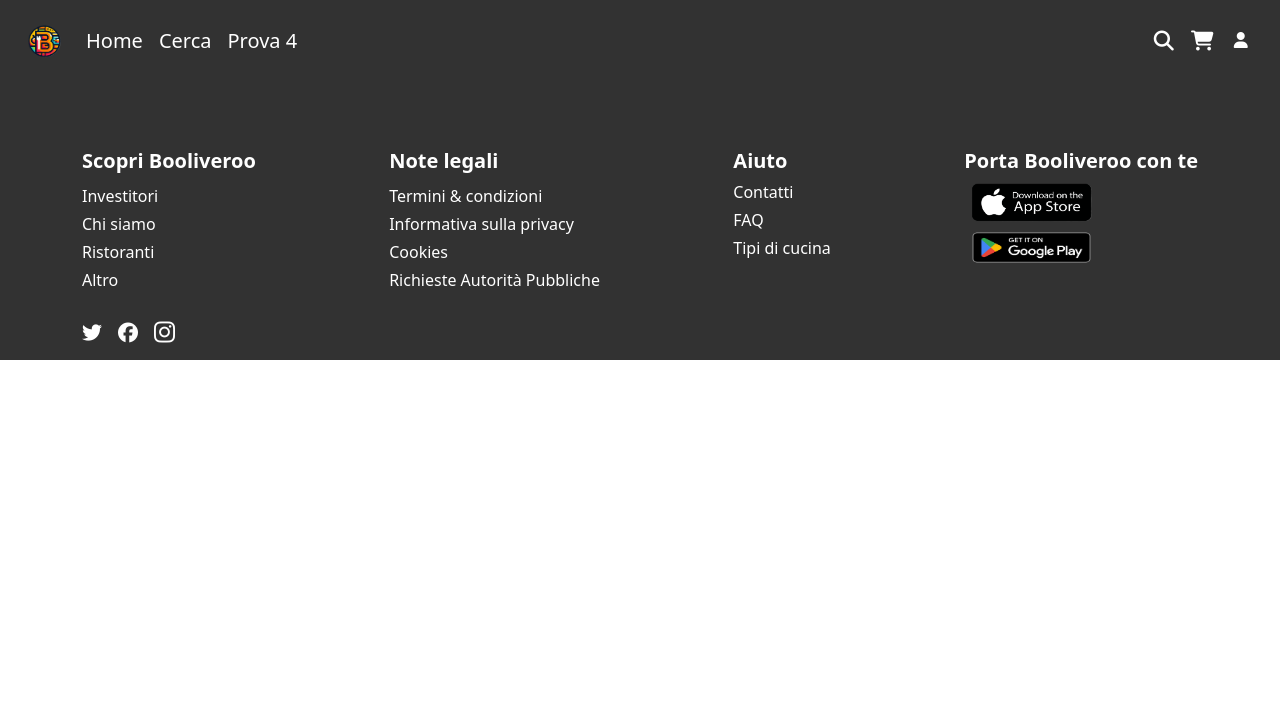
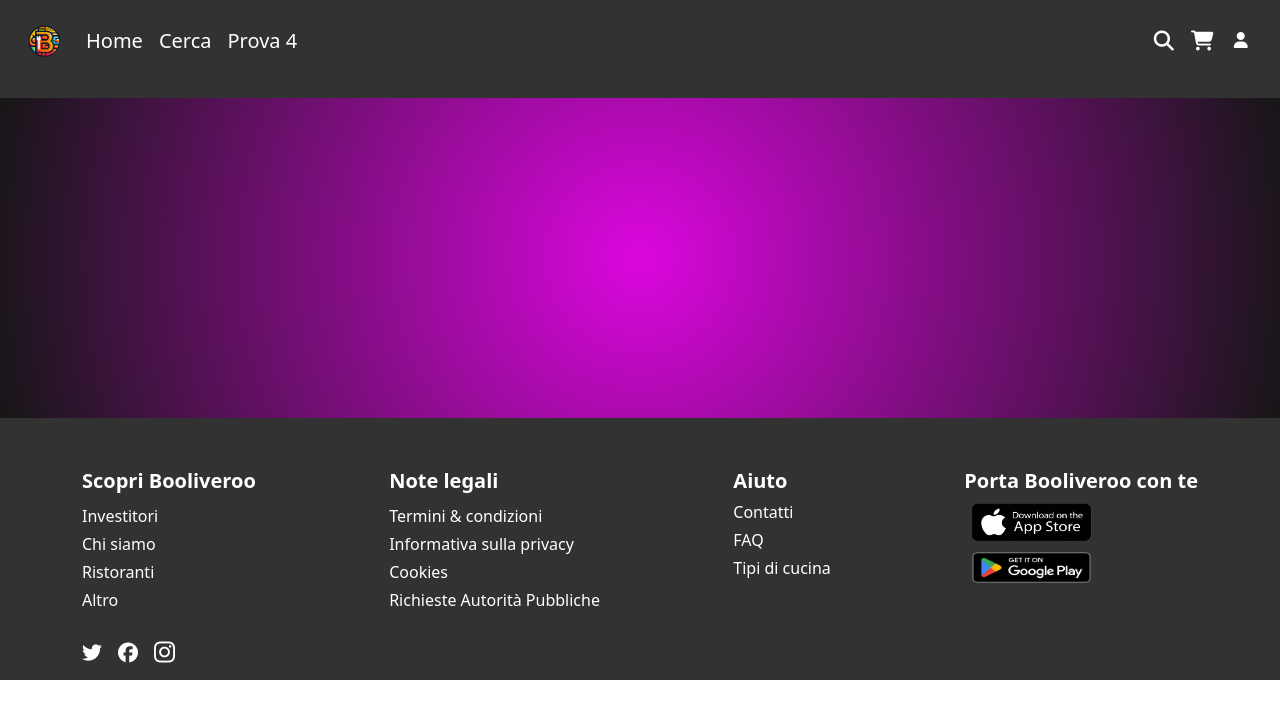
Before and after one commit to Vinffs/booliveroo-frontend, a Vue app: page /restaurants/1 in a window 1280 px wide. Shown: the top 718 px of the page. Built offline with nearby package versions, Linux system fonts and the light colour scheme; no server answers; a web font is replaced by a local one.

Commit message:
added scaffolding of serstaurant shoe

```diff
--- a/src/components/partials/RestaurantCard.vue
+++ b/src/components/partials/RestaurantCard.vue
@@ -2,23 +2,46 @@
   <div class="my-card h-100 rounded-3">
     <div class="image-cotainer">
       <div class="overlay">
-        <router-link to="/" class="btn btn-light rounded-pill">Vai al ristorante</router-link>
+        <router-link
+          :to="{ name: 'restaurantShow', params: { slug: restaurant.slug } }"
+          class="btn btn-light rounded-pill"
+          >Vai al ristorante</router-link
+        >
       </div>
-      <img v-if="restaurant.image === null" class="w-100 restaurant-image" src="https://picsum.photos/400/200" alt="" />
-      <img v-else :src="store.imagePath + restaurant.image" class="w-100 restaurant-image" alt="" />
+      <img
+        v-if="restaurant.image === null"
+        class="w-100 restaurant-image"
+        src="https://picsum.photos/400/200"
+        alt=""
+      />
+      <img
+        v-else
+        :src="store.imagePath + restaurant.image"
+        class="w-100 restaurant-image"
+        alt=""
+      />
     </div>
     <div class="card-body">
       <h5 class="card-title">{{ restaurant.name }}</h5>
       <div class="d-flex justify-content-between pt-3">
         <p class="pe-4" style="font-size: 0.9em">{{ restaurant.address }}</p>
         <div style="width: 10%">
-          <img v-if="position <= 2 && position > 0" :src="'https://www.onlygfx.com/wp-content/uploads/2023/07/medal-badge-gold-silver-bronze-place-' +
-            position +
-            '.png'
-            " alt=" sad" class="w-100" />
-          <img v-else-if="position === 3"
+          <img
+            v-if="position <= 2 && position > 0"
+            :src="
+              'https://www.onlygfx.com/wp-content/uploads/2023/07/medal-badge-gold-silver-bronze-place-' +
+              position +
+              '.png'
+            "
+            alt=" sad"
+            class="w-100"
+          />
+          <img
+            v-else-if="position === 3"
             :src="'https://www.onlygfx.com/wp-content/uploads/2023/07/medal-badge-gold-silver-bronze-place-6.png'"
-            alt=" sad" class="w-100" />
+            alt=" sad"
+            class="w-100"
+          />
         </div>
       </div>
     </div>
@@ -68,9 +91,11 @@ export default {
   .image-cotainer {
     position: relative;
     overflow: hidden;
-    background: radial-gradient(ellipse at bottom,
-        $primary 0%,
-        $bg-primary 100%);
+    background: radial-gradient(
+      ellipse at bottom,
+      $primary 0%,
+      $bg-primary 100%
+    );
 
     .restaurant-image {
       height: 200px;
--- a/src/pages/RestaurantShow.vue
+++ b/src/pages/RestaurantShow.vue
@@ -1,21 +1,53 @@
 <template>
-    <div>
+  <div class="wrapper">
+    <div class="hero"></div>
+    <div class="container">
+      <div class="row">
+        <div class="col-8 main">
+          <!-- componente informazioni ristorante -->
 
+          <!-- pulsante -->
+
+          <!-- componente menu/info -->
+        </div>
+        <div class="col-4 cart"></div>
+      </div>
     </div>
+  </div>
 </template>
 
 <script>
-import { store } from '../data/store';
+import { store } from "../data/store";
 export default {
-    name: 'RestaurantShow',
-    data() {
-        return {
-            store,
-        }
-    }
-}
+  name: "RestaurantShow",
+  data() {
+    return {
+      store,
+      restaurantSlug: this.$route.params.slug,
+    };
+  },
+};
 </script>
 
 <style lang="scss" scoped>
 @use "../assets/styles/partials/variables" as *;
+
+.wrapper {
+  background-color: $bg-primary;
+  .hero {
+    height: 40vh;
+    width: 100%;
+    background: radial-gradient(
+      circle at center,
+      $primary 0%,
+      $bg-primary 100%
+    );
+  }
+  .container {
+    position: relative;
+    z-index: 2;
+    top: -70px;
+    left: 0;
+  }
+}
 </style>
--- a/src/routes/router.js
+++ b/src/routes/router.js
@@ -1,7 +1,7 @@
 import { createRouter, createWebHistory } from "vue-router";
 import HomePage from "../pages/HomePage.vue";
 import AdvancedSearch from "@/pages/AdvancedSearch.vue";
-import RestaurantShow from "@/pages/RestaurantShow.vue";
+import RestaurantShow from "../pages/RestaurantShow.vue";
 
 const router = createRouter({
   history: createWebHistory(import.meta.env.BASE_URL),
```
